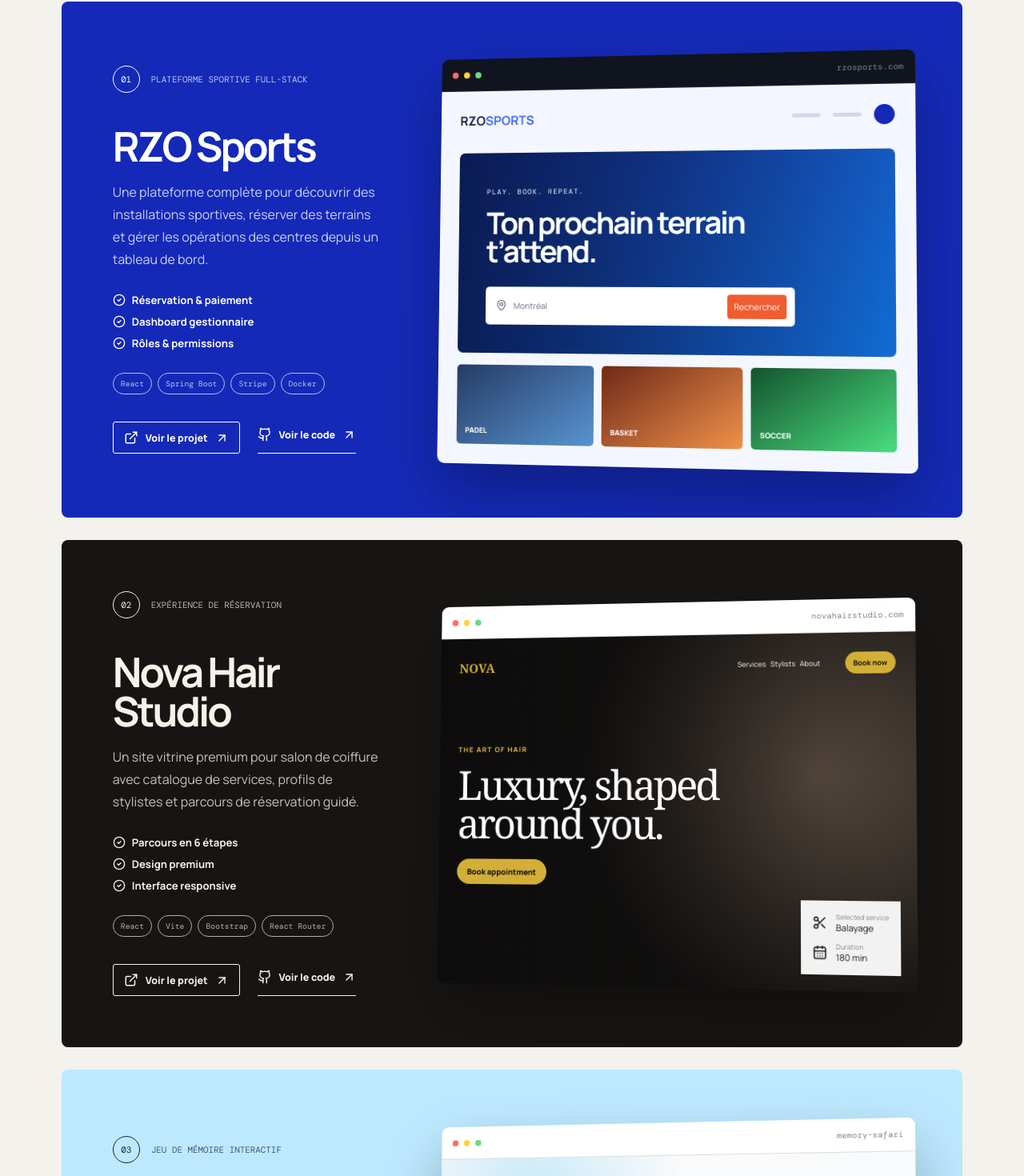
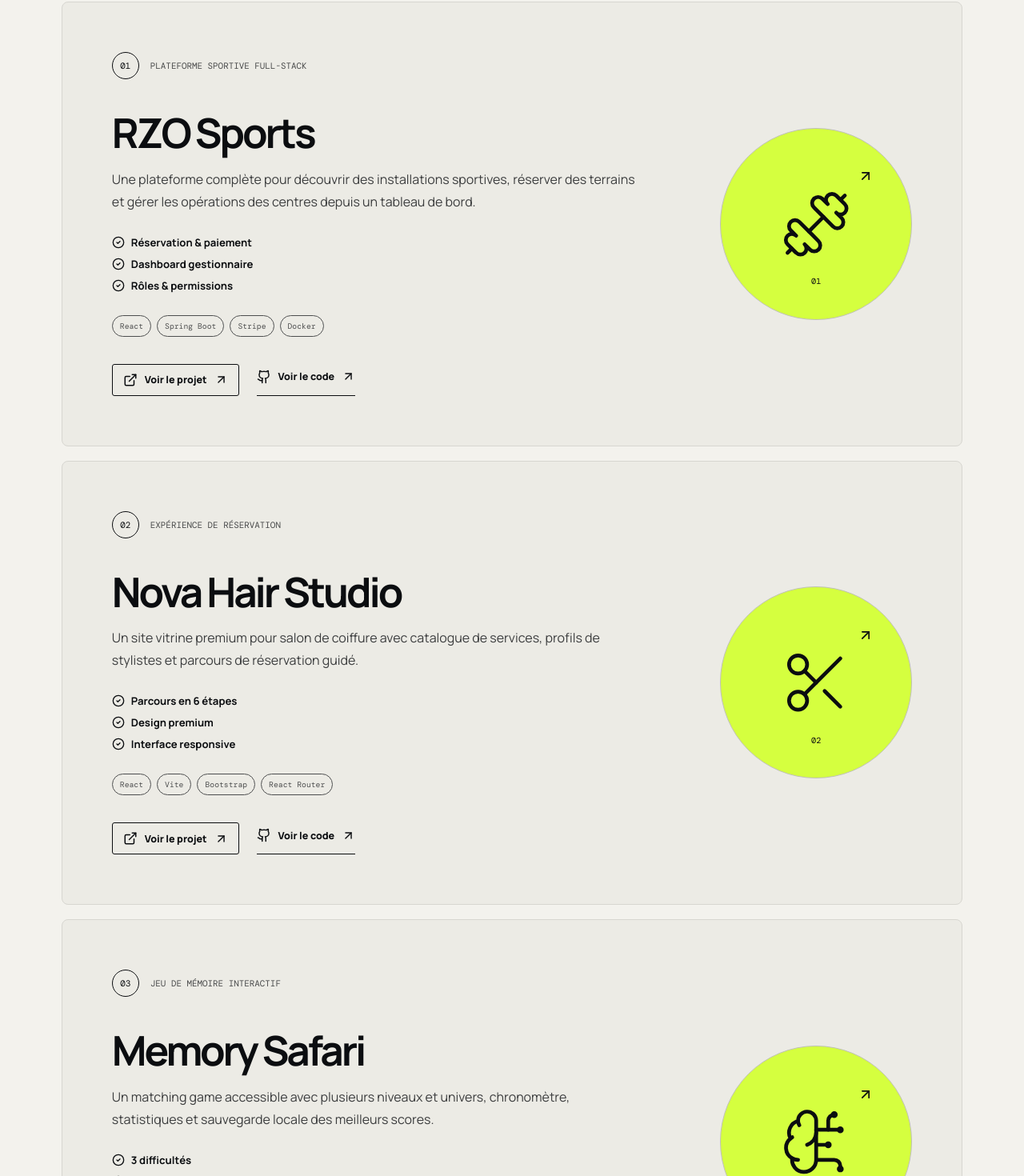
Before and after one commit to Azzam0v/azzam-portfolio, a React (Vite) app: page / in a window 1280 px wide. Shown: the part 1141-2611 px from the top of the page at 80% size. Built offline with nearby package versions, Linux system fonts and the light colour scheme.

Commit message:
Make project showcase scalable

```diff
--- a/src/components/ProjectCard.jsx
+++ b/src/components/ProjectCard.jsx
@@ -1,9 +1,24 @@
-import { ArrowUpRight, CheckCircle2, ExternalLink, Github } from 'lucide-react';
-import ProjectVisual from './ProjectVisual';
+import {
+  ArrowUpRight,
+  BrainCircuit,
+  CheckCircle2,
+  Dumbbell,
+  ExternalLink,
+  Github,
+  Scissors,
+} from 'lucide-react';
+
+const projectIcons = {
+  rzo: Dumbbell,
+  nova: Scissors,
+  memory: BrainCircuit,
+};
 
 function ProjectCard({ project }) {
+  const ProjectIcon = projectIcons[project.id] ?? ExternalLink;
+
   return (
-    <article className={`project project--${project.tone}`}>
+    <article className="project">
       <div className="project__content">
         <div className="project__meta">
           <span>{project.number}</span>
@@ -47,7 +62,17 @@ function ProjectCard({ project }) {
           </a>
         </div>
       </div>
-      <ProjectVisual project={project} />
+      <a
+        className="project-icon"
+        href={project.live}
+        target="_blank"
+        rel="noreferrer"
+        aria-label={`Ouvrir ${project.name}`}
+      >
+        <ProjectIcon aria-hidden="true" />
+        <span>{project.number}</span>
+        <ArrowUpRight aria-hidden="true" />
+      </a>
     </article>
   );
 }
--- a/src/components/ProjectVisual.jsx
+++ /dev/null
@@ -1,103 +0,0 @@
-import { CalendarDays, MapPin, Scissors, Trophy } from 'lucide-react';
-
-function RzoVisual() {
-  return (
-    <div className="mockup mockup--rzo" aria-label="Aperçu stylisé de RZO Sports">
-      <div className="mockup-browser">
-        <span />
-        <span />
-        <span />
-        <small>rzosports.com</small>
-      </div>
-      <div className="rzo-ui">
-        <div className="rzo-nav">
-          <strong>RZO<span>SPORTS</span></strong>
-          <i />
-          <i />
-          <b />
-        </div>
-        <div className="rzo-hero">
-          <span className="visual-kicker">PLAY. BOOK. REPEAT.</span>
-          <h3>Ton prochain terrain t’attend.</h3>
-          <div className="search-pill">
-            <MapPin size={15} /> Montréal
-            <span>Rechercher</span>
-          </div>
-        </div>
-        <div className="venue-row">
-          <div><span>PADEL</span></div>
-          <div><span>BASKET</span></div>
-          <div><span>SOCCER</span></div>
-        </div>
-      </div>
-    </div>
-  );
-}
-
-function NovaVisual() {
-  return (
-    <div className="mockup mockup--nova" aria-label="Aperçu stylisé de Nova Hair Studio">
-      <div className="mockup-browser mockup-browser--light">
-        <span />
-        <span />
-        <span />
-        <small>novahairstudio.com</small>
-      </div>
-      <div className="nova-ui">
-        <div className="nova-nav">
-          <strong>NOVA</strong>
-          <div>Services &nbsp; Stylists &nbsp; About</div>
-          <b>Book now</b>
-        </div>
-        <div className="nova-copy">
-          <span>THE ART OF HAIR</span>
-          <h3>Luxury, shaped around you.</h3>
-          <button type="button">Book appointment</button>
-        </div>
-        <div className="nova-booking">
-          <Scissors size={18} />
-          <span><small>Selected service</small>Balayage</span>
-          <CalendarDays size={18} />
-          <span><small>Duration</small>180 min</span>
-        </div>
-      </div>
-    </div>
-  );
-}
-
-function MemoryVisual() {
-  const cards = ['🦁', '🌿', '🪐', '🐋', '🌿', '🦁', '🐋', '🪐'];
-
-  return (
-    <div className="mockup mockup--memory" aria-label="Aperçu stylisé de Memory Safari">
-      <div className="mockup-browser mockup-browser--light">
-        <span />
-        <span />
-        <span />
-        <small>memory-safari</small>
-      </div>
-      <div className="memory-ui">
-        <div className="memory-heading">
-          <span>🐾</span>
-          <div><small>MEMORY SAFARI</small><strong>Animaux</strong></div>
-          <b><Trophy size={15} /> 18 coups</b>
-        </div>
-        <div className="memory-grid">
-          {cards.map((card, index) => (
-            <span className={index === 2 || index === 5 ? 'is-hidden' : ''} key={`${card}-${index}`}>
-              {index === 2 || index === 5 ? '🐾' : card}
-            </span>
-          ))}
-        </div>
-      </div>
-    </div>
-  );
-}
-
-function ProjectVisual({ project }) {
-  if (project.id === 'rzo') return <RzoVisual />;
-  if (project.id === 'nova') return <NovaVisual />;
-  return <MemoryVisual />;
-}
-
-export default ProjectVisual;
--- a/src/data/projects.js
+++ b/src/data/projects.js
@@ -10,7 +10,6 @@ export const projects = [
     technologies: ['React', 'Spring Boot', 'Stripe', 'Docker'],
     live: 'https://rzosports.com/',
     github: 'https://github.com/RZO-SPORTS/RZO-SPORTS-CLIENT',
-    tone: 'electric',
   },
   {
     id: 'nova',
@@ -23,7 +22,6 @@ export const projects = [
     technologies: ['React', 'Vite', 'Bootstrap', 'React Router'],
     live: 'https://azzam0v.github.io/salondecoiffurenova/',
     github: 'https://github.com/Azzam0v/salondecoiffurenova',
-    tone: 'gold',
   },
   {
     id: 'memory',
@@ -36,6 +34,5 @@ export const projects = [
     technologies: ['React', 'Hooks', 'CSS', 'LocalStorage'],
     live: 'https://azzam0v.github.io/memory-safari/',
     github: 'https://github.com/Azzam0v/memory-safari',
-    tone: 'sky',
   },
 ];
--- a/src/styles.css
+++ b/src/styles.css
@@ -401,34 +401,31 @@ a:focus-visible {
 
 .projects-list {
   display: grid;
-  gap: 28px;
+  gap: 18px;
 }
 
 .project {
   position: relative;
-  min-height: 570px;
+  min-height: 390px;
   display: grid;
-  grid-template-columns: 0.72fr 1.28fr;
+  grid-template-columns: minmax(0, 1fr) 280px;
   align-items: center;
   gap: 5vw;
-  overflow: hidden;
-  padding: clamp(30px, 5vw, 70px);
+  padding: clamp(30px, 5vw, 62px);
+  border: 1px solid #d7d6d0;
   border-radius: 8px;
+  color: var(--ink);
+  background: #ecebe5;
+  transition:
+    border-color 180ms ease,
+    transform 180ms ease,
+    background 180ms ease;
 }
 
-.project--electric {
-  color: #fff;
-  background: #1429b8;
-}
-
-.project--gold {
-  color: #f7f2e9;
-  background: #171513;
-}
-
-.project--sky {
-  color: #10203b;
-  background: #bde9ff;
+.project:hover {
+  border-color: #a9aa9f;
+  background: #f7f6f1;
+  transform: translateY(-3px);
 }
 
 .project__content {
@@ -468,7 +465,7 @@ a:focus-visible {
 }
 
 .project__description {
-  max-width: 470px;
+  max-width: 680px;
   margin: 0;
   opacity: 0.78;
   line-height: 1.75;
@@ -537,287 +534,45 @@ a:focus-visible {
   transform: translate(3px, -3px);
 }
 
-.mockup {
+.project-icon {
   position: relative;
-  z-index: 1;
-  overflow: hidden;
-  border-radius: 9px;
-  box-shadow: 0 35px 75px rgba(0, 0, 0, 0.28);
-  transform: perspective(1000px) rotateY(-5deg) rotateX(2deg);
+  width: min(100%, 240px);
+  aspect-ratio: 1;
+  display: grid;
+  place-items: center;
+  justify-self: end;
+  border: 1px solid #bfc0b8;
+  border-radius: 50%;
+  color: var(--ink);
+  background: var(--lime);
+  transition:
+    transform 200ms ease,
+    border-radius 200ms ease;
 }
 
-.mockup-browser {
-  color: white;
-  background: #10141e;
+.project-icon > svg:first-child {
+  width: 38%;
+  height: 38%;
+  stroke-width: 1.25;
 }
 
-.mockup-browser--light {
-  border-color: #ddd;
-  background: #fff;
+.project-icon > svg:last-child {
+  position: absolute;
+  top: 20%;
+  right: 20%;
+  width: 20px;
 }
 
-.rzo-ui {
-  min-height: 400px;
-  padding: 25px;
-  color: #16203d;
-  background: #f4f7ff;
+.project-icon span {
+  position: absolute;
+  bottom: 17%;
+  font-family: 'DM Mono', monospace;
+  font-size: 0.64rem;
 }
 
-.rzo-nav {
-  display: flex;
-  align-items: center;
-  gap: 15px;
-  font-size: 0.65rem;
-}
-
-.rzo-nav strong {
-  margin-right: auto;
-  font-size: 1rem;
-}
-
-.rzo-nav strong span {
-  color: #4169ef;
-}
-
-.rzo-nav i {
-  width: 35px;
-  height: 5px;
-  border-radius: 10px;
-  background: #d2d8e8;
-}
-
-.rzo-nav b {
-  width: 25px;
-  height: 25px;
-  border-radius: 50%;
-  background: #1429b8;
-}
-
-.rzo-hero {
-  margin-top: 30px;
-  padding: 36px;
-  border-radius: 7px;
-  color: white;
-  background:
-    linear-gradient(90deg, rgba(8, 24, 78, .9), rgba(20, 41, 184, .45)),
-    linear-gradient(135deg, #1e3a8a, #0ea5e9);
-}
-
-.visual-kicker {
-  font-family: 'DM Mono', monospace;
-  font-size: 0.56rem;
-  letter-spacing: 0.14em;
-}
-
-.rzo-hero h3 {
-  max-width: 420px;
-  margin: 14px 0 26px;
-  font-size: clamp(1.7rem, 3vw, 3rem);
-}
-
-.search-pill {
-  max-width: 390px;
-  display: flex;
-  align-items: center;
-  gap: 8px;
-  padding: 9px 10px 9px 13px;
-  border-radius: 5px;
-  color: #667085;
-  background: #fff;
-  font-size: 0.66rem;
-}
-
-.search-pill span {
-  margin-left: auto;
-  padding: 8px;
-  border-radius: 4px;
-  color: #fff;
-  background: #ef5d31;
-}
-
-.venue-row {
-  display: grid;
-  grid-template-columns: repeat(3, 1fr);
-  gap: 10px;
-  margin-top: 15px;
-}
-
-.venue-row div {
-  height: 100px;
-  display: flex;
-  align-items: flex-end;
-  padding: 11px;
-  border-radius: 5px;
-  color: white;
-  background: linear-gradient(145deg, #263b64, #5794d1);
-}
-
-.venue-row div:nth-child(2) {
-  background: linear-gradient(145deg, #702918, #ef9149);
-}
-
-.venue-row div:nth-child(3) {
-  background: linear-gradient(145deg, #14532d, #4ade80);
-}
-
-.venue-row span {
-  font-size: 0.57rem;
-  font-weight: 800;
-}
-
-.nova-ui {
-  position: relative;
-  min-height: 440px;
-  padding: 24px;
-  color: white;
-  background:
-    linear-gradient(90deg, rgba(12, 11, 11, .9), rgba(12, 11, 11, .25)),
-    radial-gradient(circle at 80% 40%, #796657, #171513 55%);
-}
-
-.nova-nav {
-  display: flex;
-  align-items: center;
-  gap: 30px;
-  font-size: 0.56rem;
-}
-
-.nova-nav strong {
-  margin-right: auto;
-  color: #d4af37;
-  font-family: Georgia, serif;
-  font-size: 1rem;
-}
-
-.nova-nav b {
-  padding: 7px 10px;
-  border-radius: 20px;
-  color: #111;
-  background: #d4af37;
-}
-
-.nova-copy {
-  width: 66%;
-  margin-top: 78px;
-}
-
-.nova-copy span {
-  color: #d4af37;
-  font-size: 0.55rem;
-  font-weight: 800;
-  letter-spacing: .14em;
-}
-
-.nova-copy h3 {
-  margin: 12px 0 22px;
-  font-family: Georgia, serif;
-  font-size: clamp(2.1rem, 4vw, 4rem);
-  font-weight: 400;
-}
-
-.nova-copy button {
-  border: 0;
-  border-radius: 20px;
-  padding: 9px 13px;
-  color: #111;
-  background: #d4af37;
-  font-size: 0.62rem;
-  font-weight: 800;
-}
-
-.nova-booking {
-  position: absolute;
-  right: 20px;
-  bottom: 20px;
-  display: grid;
-  grid-template-columns: auto 1fr;
-  align-items: center;
-  gap: 10px;
-  padding: 14px;
-  color: #1d1a17;
-  background: rgba(255, 255, 255, .94);
-  font-size: 0.68rem;
-}
-
-.nova-booking small {
-  display: block;
-  color: #8d877f;
-  font-size: 0.52rem;
-}
-
-.memory-ui {
-  min-height: 440px;
-  padding: 27px;
-  color: #12213c;
-  background:
-    radial-gradient(circle at 20% 10%, rgba(14,165,233,.2), transparent 30%),
-    #f8fafc;
-}
-
-.memory-heading {
-  display: flex;
-  align-items: center;
-  gap: 11px;
-}
-
-.memory-heading > span {
-  display: grid;
-  place-items: center;
-  width: 40px;
-  height: 40px;
-  border-radius: 12px;
-  background: #2563eb;
-  filter: grayscale(1) brightness(4);
-}
-
-.memory-heading small,
-.memory-heading strong {
-  display: block;
-}
-
-.memory-heading small {
-  color: #5e6d85;
-  font-size: 0.48rem;
-}
-
-.memory-heading strong {
-  font-size: 0.9rem;
-}
-
-.memory-heading b {
-  display: flex;
-  align-items: center;
-  gap: 5px;
-  margin-left: auto;
-  padding: 8px 10px;
-  border-radius: 8px;
-  color: #7c4d05;
-  background: #fef3c7;
-  font-size: 0.58rem;
-}
-
-.memory-grid {
-  display: grid;
-  grid-template-columns: repeat(4, 1fr);
-  gap: 10px;
-  margin-top: 35px;
-}
-
-.memory-grid span {
-  aspect-ratio: .82;
-  display: grid;
-  place-items: center;
-  border: 3px solid white;
-  border-radius: 10px;
-  background: #e0f2fe;
-  box-shadow: 0 5px 14px rgba(15, 23, 42, .13);
-  font-size: clamp(1.2rem, 3vw, 2.3rem);
-}
-
-.memory-grid .is-hidden {
-  color: #fff;
-  background: linear-gradient(145deg, #2563eb, #0ea5e9);
-  filter: grayscale(1) brightness(4);
+.project-icon:hover {
+  border-radius: 22%;
+  transform: rotate(4deg) scale(1.03);
 }
 
 .about-section {
@@ -1049,6 +804,11 @@ footer > span {
   .project__content {
     max-width: 620px;
   }
+
+  .project-icon {
+    width: 170px;
+    justify-self: start;
+  }
 }
 
 @media (max-width: 650px) {
@@ -1106,35 +866,6 @@ footer > span {
     font-size: 2.75rem;
   }
 
-  .mockup {
-    transform: none;
-  }
-
-  .rzo-ui,
-  .nova-ui,
-  .memory-ui {
-    min-height: 330px;
-    padding: 16px;
-  }
-
-  .rzo-hero {
-    padding: 22px;
-  }
-
-  .nova-copy {
-    width: 90%;
-    margin-top: 50px;
-  }
-
-  .nova-booking {
-    display: none;
-  }
-
-  .memory-grid {
-    gap: 6px;
-    margin-top: 24px;
-  }
-
   .skills-grid {
     grid-template-columns: 1fr;
   }
```
Also changed, not shown: src/App.jsx (+14 -11 lines).
